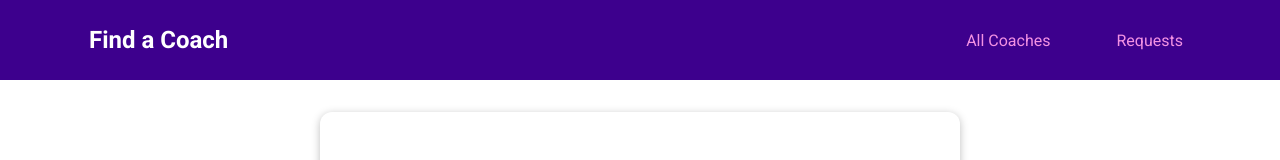
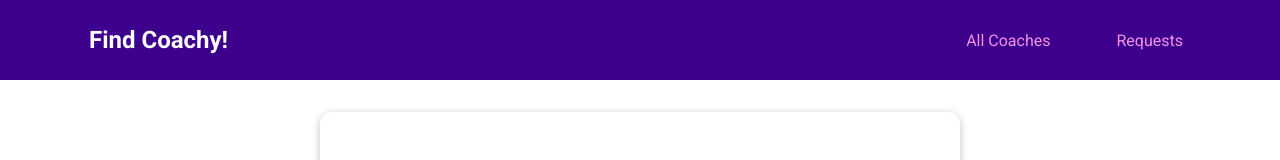
Before and after one commit to safinajjar/find-coach, a Vue app: page /auth in a window 1280 px wide. Shown: the top 160 px of the page. Built offline with nearby package versions, Linux system fonts and the light colour scheme.

Commit message:
make simple logo wording

```diff
--- a/index.html
+++ b/index.html
@@ -1,10 +1,10 @@
-<!DOCTYPE html>
+<!doctype html>
 <html lang="">
   <head>
-    <meta charset="UTF-8">
-    <link rel="icon" href="/favicon.ico">
-    <meta name="viewport" content="width=device-width, initial-scale=1.0">
-    <title>Vite App</title>
+    <meta charset="UTF-8" />
+    <link rel="icon" href="/favicon.ico" />
+    <meta name="viewport" content="width=device-width, initial-scale=1.0" />
+    <title>Find Coachy!</title>
   </head>
   <body>
     <div id="app"></div>
--- a/src/components/layout/TheHeader.vue
+++ b/src/components/layout/TheHeader.vue
@@ -1,7 +1,7 @@
 <template>
   <header>
     <nav>
-      <h1><router-link to="/">Find a Coach</router-link></h1>
+      <h1><router-link to="/">Find Coachy!</router-link></h1>
       <ul>
         <li><router-link to="/coaches">All Coaches</router-link></li>
         <li><router-link to="/requests">Requests</router-link></li>
```
